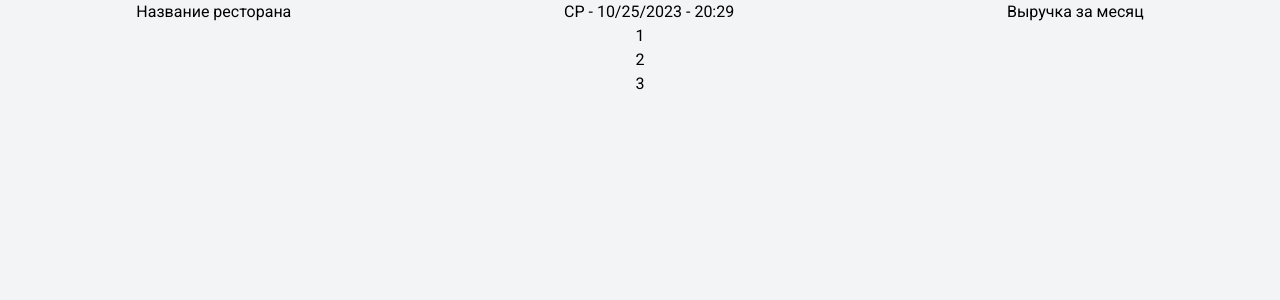
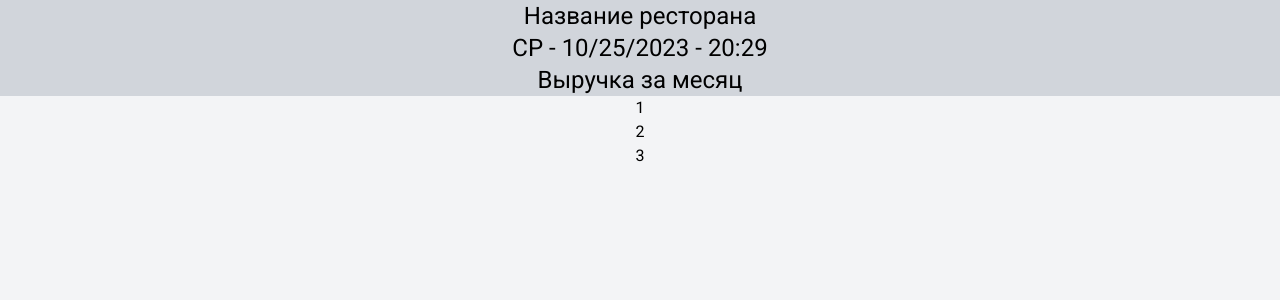
Before and after one commit to ZNP8b/rest-dashboard, a Next.js app: page / in a window 1280 px wide. Shown: the top 300 px of the page. Built offline with nearby package versions, Linux system fonts and the light colour scheme.

Commit message:
Мобильная верстка Header

```diff
--- a/app/components/Header.tsx
+++ b/app/components/Header.tsx
@@ -3,7 +3,7 @@ import Clock from "./Clock"
 const Header = () => {
 
   return (
-    <div className="flex justify-around">
+    <div className="flex flex-col text-2xl justify-center items-center bg-gray-300">
       <span>Название ресторана</span>
       <Clock />
       <span>Выручка за месяц</span>
```
